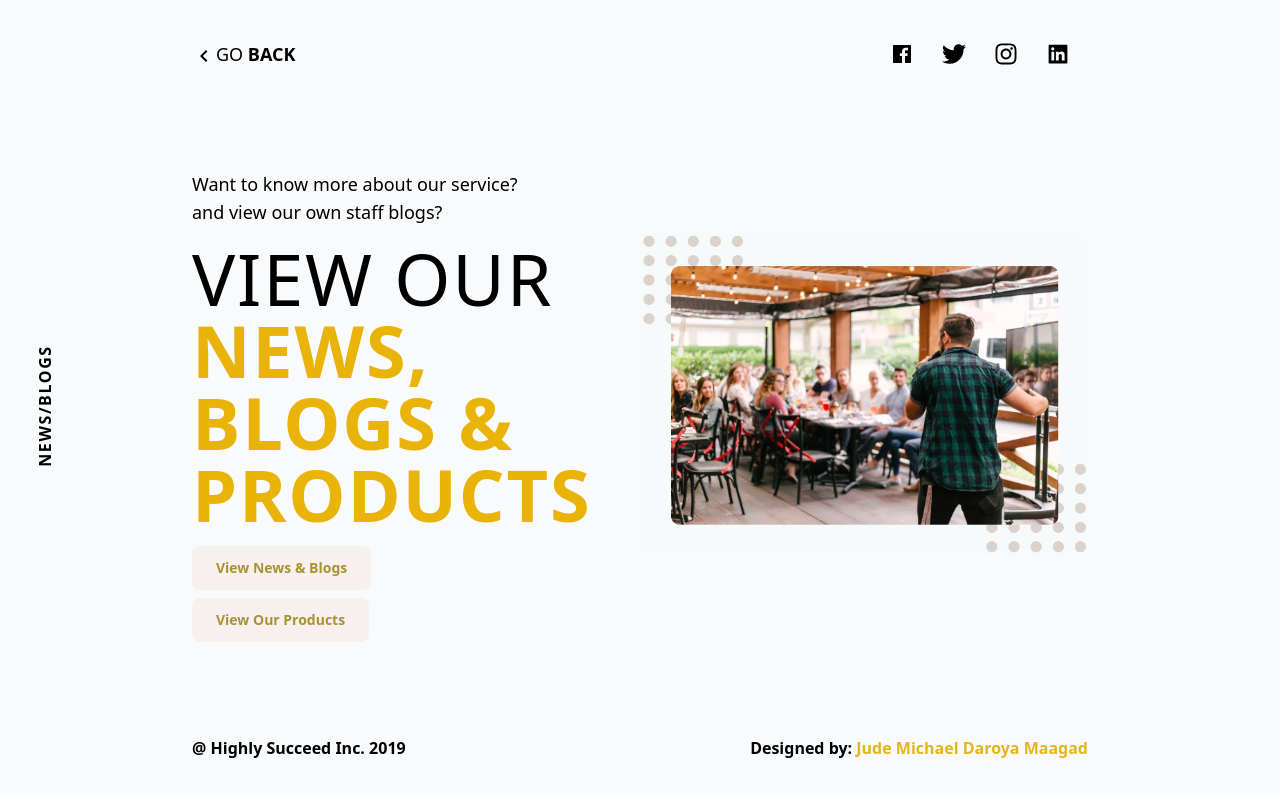
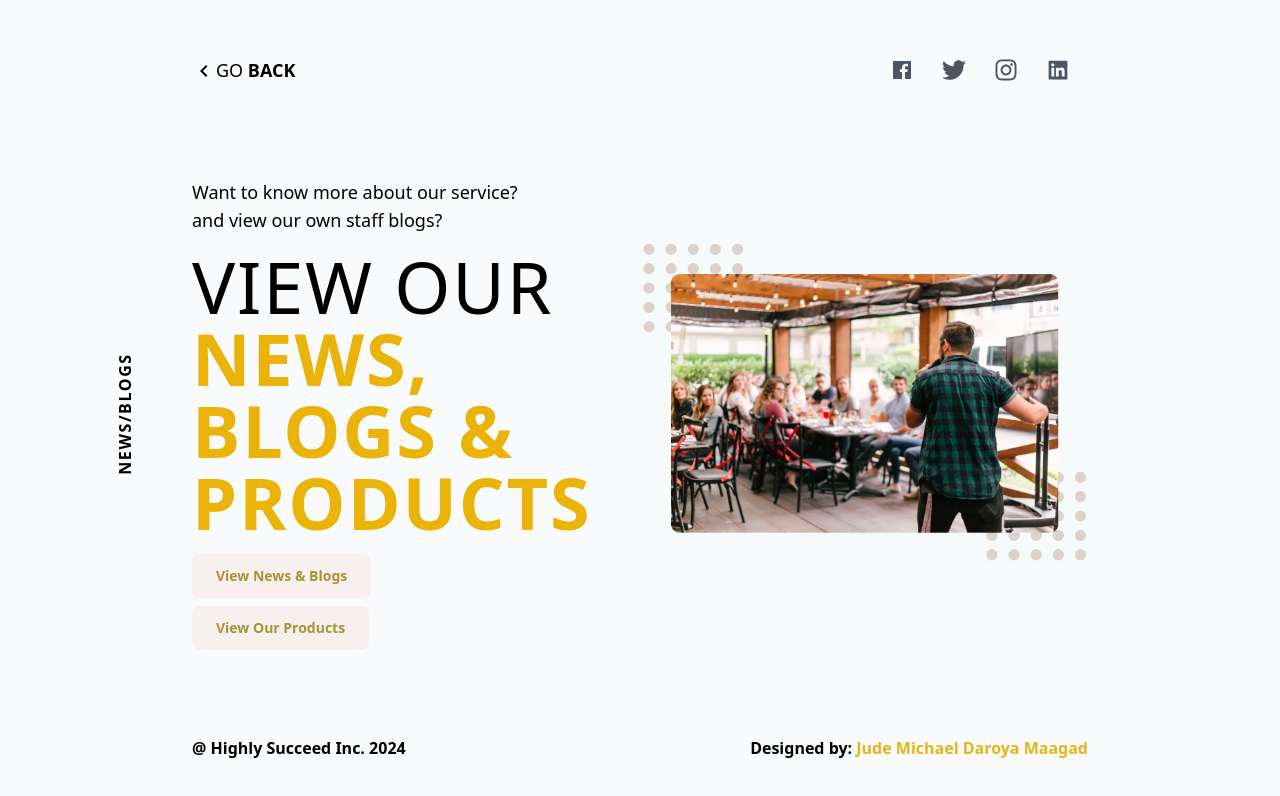
Before and after one commit to MaagadJM/Maagad-HSI-Engage, a React (Vite) app: page /Maagad-HSI-Engage/about in a window 1280 px wide. Shown: the top 796 px of the page. Built offline with nearby package versions, Linux system fonts and the light colour scheme.

Commit message:
Adjusted rotated text

```diff
--- a/src/components/Footer/RFooter.jsx
+++ b/src/components/Footer/RFooter.jsx
@@ -1,7 +1,7 @@
 const RFooter = () => {
   return (
     <footer className="font-semibold mt-auto mb-10 flex justify-between pt-4">
-      <section>@ Highly Succeed Inc. 2019</section>
+      <section>@ Highly Succeed Inc. 2024</section>
 
       <section>
         Designed by:{" "}
--- a/src/components/Header/RHeader.jsx
+++ b/src/components/Header/RHeader.jsx
@@ -9,18 +9,18 @@ const RHeader = ({ textColor = "text-black" }) => {
   const navigate = useNavigate();
 
   return (
-    <header className="  text-2xl  flex items-center mt-10 w-[98%]  font-serif justify-between">
+    <header className="  text-2xl  flex items-center mt-14 w-[98%]  font-serif justify-between">
       <button
         onClick={() => navigate(-1)}
         className="flex items-center uppercase "
       >
-        <MdOutlineKeyboardArrowLeft className="text-2xl mt-1" />
+        <MdOutlineKeyboardArrowLeft className="text-2xl mt-0.5" />
         <p className="text-lg font-sans">
           Go <span className={`font-bold ${textColor}`}>Back</span>
         </p>
       </button>
 
-      <section className=" flex gap-7 cursor-pointer ">
+      <section className=" flex gap-7 cursor-pointer text-gray-600">
         <a href="https://www.facebook.com/Highly.Succeed.Inc" target="_blank">
           <IoLogoFacebook />
         </a>
--- a/src/components/Homepage/MainContent.jsx
+++ b/src/components/Homepage/MainContent.jsx
@@ -35,7 +35,7 @@ const MainContent = () => {
   return (
     <>
       <section className="flex flex-col space-y-6  h-auto relative">
-        <section className="absolute -left-48 top-1/2">
+        <section className="absolute -left-44 top-1/2">
           <span className="absolute text-xl -rotate-90 uppercase tracking-widest text-nowrap text-gray-400">
             Connect with us
           </span>
--- a/src/components/pages/Inquiry/Inquiry.jsx
+++ b/src/components/pages/Inquiry/Inquiry.jsx
@@ -25,7 +25,7 @@ const Inquiry = () => {
           (
             <section className="lg:grid lg:grid-cols-2 max-lg:flex max-lg:flex-col-reverse my-auto">
               <section className="flex relative">
-                <section className="absolute -left-40 top-1/2">
+                <section className="absolute -left-32 top-1/2">
                   <h1 className="font-semibold -rotate-90 tracking-widest">TICKETING</h1>
                 </section>
                 <section className="flex items-center">
--- a/src/components/pages/NewsAndBlogs/NewsAndBlog.jsx
+++ b/src/components/pages/NewsAndBlogs/NewsAndBlog.jsx
@@ -19,7 +19,7 @@ const NewsAndBlog = () => {
         <RHeader />
         <section className="lg:grid lg:grid-cols-2 max-lg:flex  max-lg:flex-col-reverse my-auto h-auto max-lg:pt-10">
           <section className="flex relative">
-            <section className="absolute -left-52 top-1/2">
+            <section className="absolute -left-32 top-1/2">
               <h1 className="font-semibold -rotate-90 uppercase tracking-widest">
                 News/blogs
               </h1>
--- a/src/components/pages/Project/Project.jsx
+++ b/src/components/pages/Project/Project.jsx
@@ -19,7 +19,7 @@ const Project = () => {
       </div> */}
       <section className="lg:grid lg:grid-cols-2 max-lg:flex max-lg:flex-col-reverse my-auto h-auto">
         <section className="flex relative">
-          <section className="absolute -left-40 top-1/2">
+          <section className="absolute -left-32 top-1/2">
             <h1 className="font-semibold -rotate-90 uppercase tracking-widest">CRM Portal</h1>
           </section>
           <section className="flex items-center">
```
